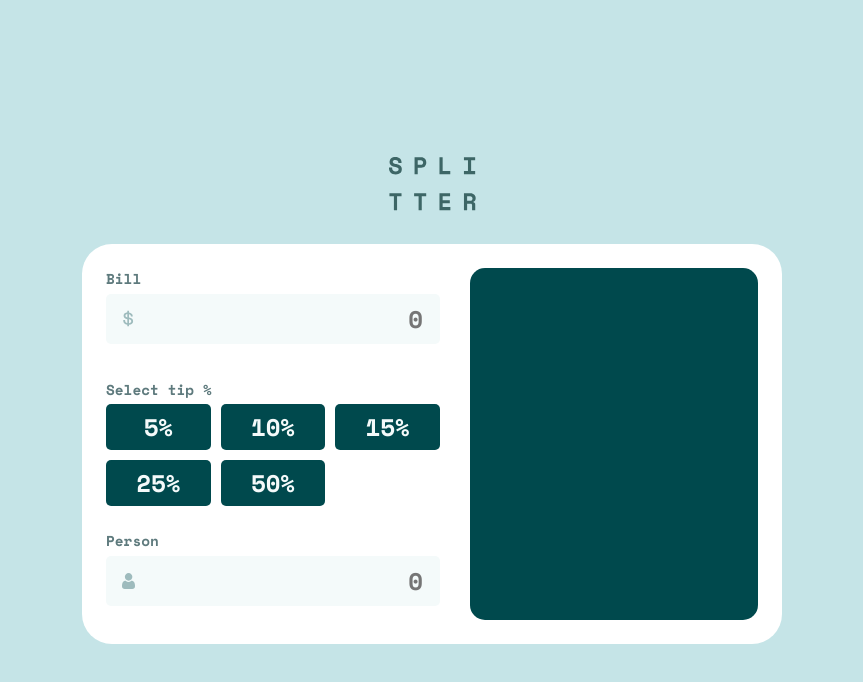
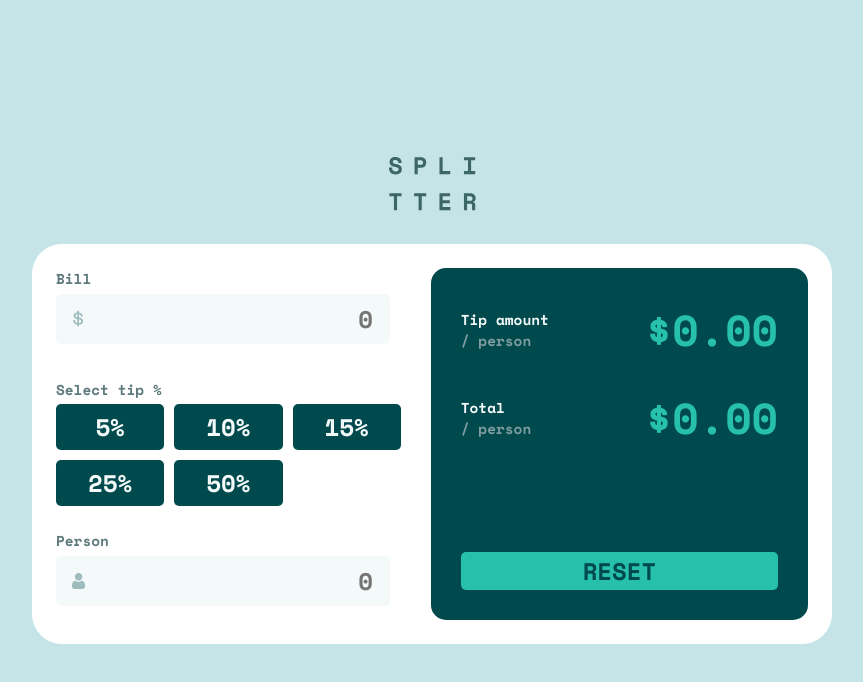
Before and after one commit to legloc/tip-calculator-app, a React (Create React App) app: page / in a window 1280 px wide. Shown: the top 682 px of the page, without its empty margins (208-1071 px from the left). Built offline with nearby package versions, Linux system fonts and the light colour scheme.

Commit message:
Created Output template

```diff
--- a/src/App.sass
+++ b/src/App.sass
@@ -103,7 +103,7 @@ body
   display: flex
   justify-content: space-between
   background: #fff
-  width: 700px
+  width: 800px
   height: 400px
   border-radius: 30px
   margin-top: 1em
@@ -114,7 +114,50 @@ body
     margin-right: 15px
 
   .wrapper-output
+    display: flex
+    flex-direction: column
+    justify-content: space-between
     background: #00494d
     border-radius: 15px
     width: 100%
     margin-left: 15px
+    padding: 30px
+
+    .output-group
+      display: flex
+      justify-content: space-between
+      align-items: center
+      text-align: left
+      margin-bottom: 1em
+
+      .title, .subtitle
+        display: block
+        font-size: .6em
+        font-weight: 700
+
+      .title
+        color: #f4fafa
+
+      .subtitle
+        color: #7f9c9f
+
+      .amount
+        font-size: 1.8em
+        font-weight: 700
+        color: #26c0ab
+
+    .btn-reset
+      background: #26c0ab
+      border: none
+      border-radius: 5px
+      font-family: inherit
+      font-size: 1em
+      font-weight: 700
+      text-transform: uppercase
+      color: #00494d
+      width: 100%
+      cursor: pointer
+      transition: all .1s ease-in-out
+
+      &:hover
+        background: #9fe8df
--- a/src/components/Calculator.js
+++ b/src/components/Calculator.js
@@ -1,5 +1,6 @@
 import Input from './Input'
 import RadioGroup from './RadioGroup'
+import OutputGroup from './OutputGroup'
 
 const Calculator = () => {
   return (
@@ -9,7 +10,13 @@ const Calculator = () => {
         <RadioGroup title="Select tip %" name="radio-tip" inputs={[ '5%', '10%', '15%', '25%', '50%' ]} />
         <Input title="Person" icon="person" />
       </div>
-      <div className="wrapper-output"></div>
+      <div className="wrapper-output">
+        <div>
+          <OutputGroup title="Tip amount" amount="0.00" />
+          <OutputGroup title="Total" amount="0.00" />
+        </div>
+        <button className="btn-reset">Reset</button>
+      </div>
     </div>
   )
 }
--- /dev/null
+++ b/src/components/OutputGroup.js
@@ -0,0 +1,13 @@
+const OutputGroup = ({ title, amount }) => {
+  return (
+    <div className="output-group">
+      <div>
+        <span className="title">{ title }</span>
+        <span className="subtitle">/ person</span>
+      </div>
+      <span className="amount">${ amount }</span>
+    </div>
+  )
+}
+
+export default OutputGroup
--- a/src/components/RadioGroup.js
+++ b/src/components/RadioGroup.js
@@ -6,7 +6,7 @@ const RadioGroup = ({ name, title, inputs }) => {
       <span className="group-title">{ title }</span>
       <div className="group-wrapper">
         { inputs.map(input => (
-          <Radio title={ input } id={ `radio${ input }` } name={ name } />
+          <Radio key={ input } title={ input } id={ `radio${ input }` } name={ name } />
         )) }
       </div>
     </div>
```
